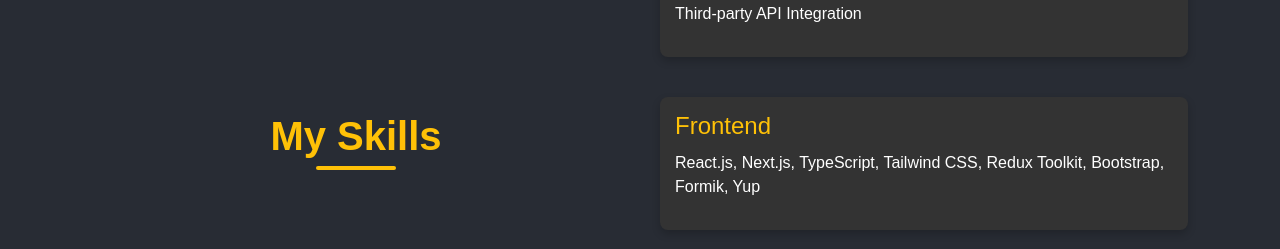
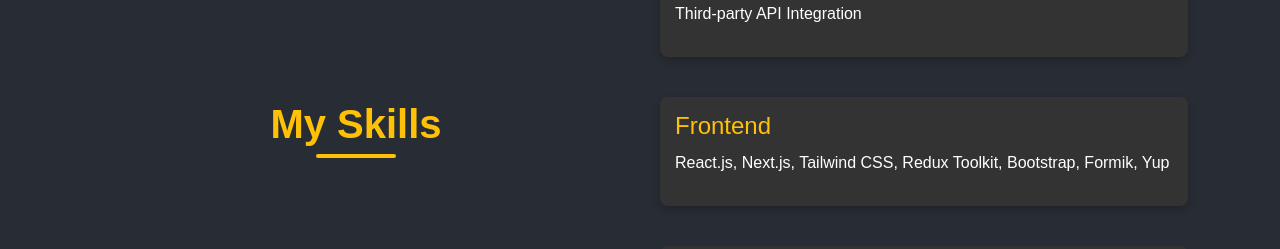
Before and after one commit to mezbaur2004/portfolioFrontend, a React (Vite) app: page / in a window 1280 px wide. Shown: the part 834-1083 px from the top of the page. Built offline with nearby package versions, Linux system fonts and the light colour scheme; no server answers.

Commit message:
ts removed

```diff
--- a/src/components/main/skills.jsx
+++ b/src/components/main/skills.jsx
@@ -13,7 +13,7 @@
                     </div>
                     <div className="skill-item">
                         <h3>Frontend</h3>
-                        <p>React.js, Next.js, TypeScript, Tailwind CSS, Redux Toolkit, Bootstrap, Formik, Yup</p>
+                        <p>React.js, Next.js, Tailwind CSS, Redux Toolkit, Bootstrap, Formik, Yup</p>
                     </div>
                     <div className="skill-item">
                         <h3>Tools & Deployment</h3>
```
